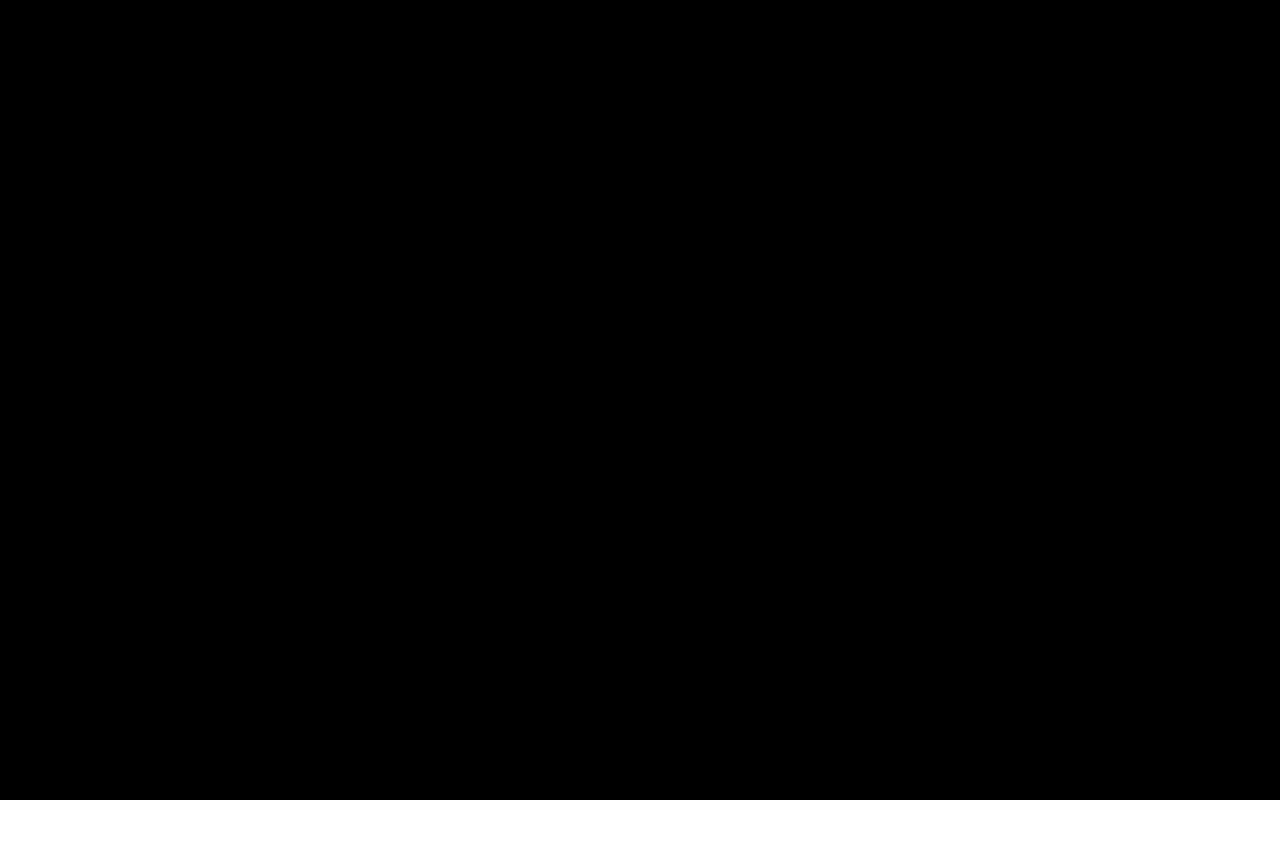
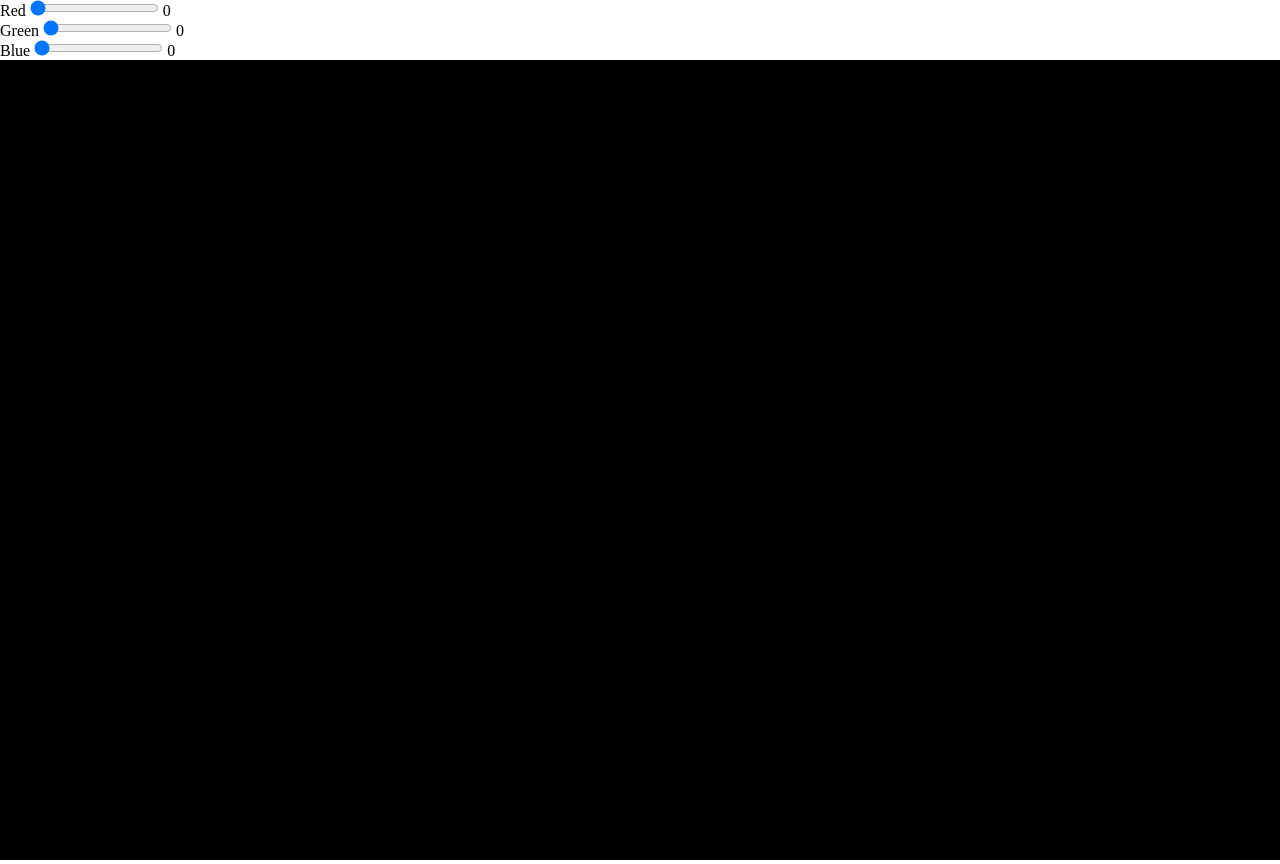
Before and after one commit to harpreetdev01/Project_1, a website built with Vite: page index.html in a window 1280 px wide. Before the commit the page ends 800 px from the top, so only its background shows below. Built offline with nearby package versions, Linux system fonts and the light colour scheme; files whose address does not match are found by name.

Commit message:
basic color config working

```diff
--- a/index.html
+++ b/index.html
@@ -7,7 +7,21 @@
     <title>Vite App</title>
   </head>
   <body>
+    <label for="red">Red</label>
+    <input type="range" id="red" name="red" min="0" max="255" value="0">
+    <span id="red-value">0</span><br>
+
+    <label for="green">Green</label>
+    <input type="range" id="green" name="green" min="0" max="255" value="0">
+    <span id="green-value">0</span><br>
+
+    <label for="blue">Blue</label>
+    <input type="range" id="blue" name="blue" min="0" max="255" value="0">
+    <span id="blue-value">0</span><br>
+
+
     <canvas id="webgl"></canvas>
-    <script type="module" src="/main.js"></script>
+
+    <script type="module" src="/scripts/main.js"></script>
   </body>
 </html>
--- a/main.js
+++ /dev/null
@@ -1,73 +0,0 @@
-import './style.css'
-
-import * as THREE from 'three'
-import { OrbitControls } from 'three/addons/controls/OrbitControls.js'
-import { OBJLoader } from 'three/examples/jsm/Addons.js';
-import { MTLLoader } from 'three/examples/jsm/Addons.js';
-import { FBXLoader } from 'three/examples/jsm/Addons.js';
-// import Stats from './jsm/libs/stats.module.js'
-// import { GUI } from './jsm/libs/lil-gui.module.min.js'
-
-console.log(OBJLoader);
-
-const canvas = document.querySelector('#webgl');
-
-const scene = new THREE.Scene()
-
-const camera = new THREE.PerspectiveCamera(75, window.innerWidth / window.innerHeight, 0.1, 100)
-camera.position.z = 2
-
-const renderer = new THREE.WebGLRenderer({canvas: canvas})
-renderer.setSize(window.innerWidth, window.innerHeight)
-// document.body.appendChild(renderer.domElement)
-
-// Lighting
-const ambientLight = new THREE.AmbientLight(0xffffff, 0.5);
-scene.add(ambientLight);
-const directionalLight = new THREE.DirectionalLight(0xffffff, 1);
-directionalLight.position.set(1, 1, 1).normalize();
-scene.add(directionalLight);
-
-const controls = new OrbitControls(camera, renderer.domElement)
-
-// Load FBX Model
-const fbxLoader = new FBXLoader();
-
-fbxLoader.load(
-  '/assets/models/m-benz-f.fbx',
-  function(object){
-    console.log(object)
-    // object.scale(1, 1, 1);
-    scene.add(object);
-  },
-  function(xhr) {
-    console.log((xhr.loaded / xhr.total * 100) + '% loaded');
-  },
-  function(error){
-    console.error('An error happened', error);
-  }
-);
-
-window.addEventListener(
-    'resize',
-    function () {
-        camera.aspect = window.innerWidth / window.innerHeight
-        camera.updateProjectionMatrix()
-        renderer.setSize(window.innerWidth, window.innerHeight)
-        render()
-    },
-    false
-)
-
-
-function animate() {
-    requestAnimationFrame(animate)
-    controls.update()
-    render()
-}
-
-function render() {
-    renderer.render(scene, camera)
-}
-
-animate()
--- a/package.json
+++ b/package.json
@@ -1,5 +1,5 @@
 {
-  "name": "obj-colour-configurator",
+  "name": "obj-color-configurator",
   "private": true,
   "version": "0.0.0",
   "type": "module",
--- /dev/null
+++ b/scripts/colorSlider.js
@@ -0,0 +1,48 @@
+const colorSlider = () =>
+{
+    const redSlider = document.querySelector('#red');
+    const greenSlider = document.querySelector('#green');
+    const blueSlider = document.querySelector('#blue');
+
+    const redValue = document.querySelector('#red-value');
+    const greenValue = document.querySelector('#green-value');
+    const blueValue = document.querySelector('#blue-value');
+
+    const colorPreview = document.querySelector('#color-preview');
+
+    const colors = {
+        red:   redSlider.value,
+        green: greenSlider.value,
+        blue:  blueSlider.value
+    };
+
+    const updateColor = () =>
+    {
+        colors.red   = redSlider.value;
+        colors.green = greenSlider.value;
+        colors.blue  = blueSlider.value;
+
+        redValue.textContent   = colors.red;
+        greenValue.textContent = colors.green;
+        blueValue.textContent  = colors.blue;
+
+        const color = `rgb(${colors.red}, ${colors.green}, ${colors.blue})`;
+
+        // Trigger update for webgl.js
+        if(typeof window.updateWebGLColor === 'function')
+        {
+            window.updateWebGLColor(colors);
+        }
+    };
+
+    redSlider.addEventListener('input', updateColor);
+    greenSlider.addEventListener('input', updateColor);
+    blueSlider.addEventListener('input', updateColor);
+
+    // Initial call
+    updateColor();
+
+    return colors;
+}
+
+export default colorSlider;
--- /dev/null
+++ b/scripts/main.js
@@ -0,0 +1,9 @@
+import '../styles/style.css';
+import webgl from "./webgl";
+import colorSlider from './colorSlider';
+
+window.onload = () =>
+{
+  const colors = colorSlider();
+  webgl(colors);
+}
--- /dev/null
+++ b/scripts/webgl.js
@@ -0,0 +1,87 @@
+import * as THREE from 'three';
+import { OrbitControls } from 'three/addons/controls/OrbitControls.js';
+import { OBJLoader } from 'three/examples/jsm/loaders/OBJLoader.js';
+import { MTLLoader } from 'three/examples/jsm/loaders/MTLLoader.js';
+
+const webgl = (colors) => {
+    const canvas = document.querySelector('#webgl');
+    const scene = new THREE.Scene();
+
+    const camera = new THREE.PerspectiveCamera(75, window.innerWidth / window.innerHeight, 0.1, 100);
+    camera.position.z = 10;
+
+    const renderer = new THREE.WebGLRenderer({ canvas: canvas });
+    renderer.setSize(window.innerWidth, window.innerHeight);
+
+    // Lighting
+    const ambientLight = new THREE.AmbientLight(0xffffff, 0.5);
+    scene.add(ambientLight);
+    const directionalLight = new THREE.DirectionalLight(0xffffff, 1);
+    directionalLight.position.set(1, 1, 1).normalize();
+    scene.add(directionalLight);
+
+    const controls = new OrbitControls(camera, renderer.domElement);
+
+    let obj = null;
+
+    // Function to update the object's material color
+    const updateObjectColor = (colors) => {
+        const newColor = new THREE.Color(`rgb(${colors.red}, ${colors.green}, ${colors.blue})`);
+        if (obj) {
+            obj.traverse((child) => {
+                if (child.isMesh && child.material) {
+                    child.material.color.set(newColor);
+                }
+            });
+        }
+    };
+
+    // MTL and OBJ Loader
+    const mtlLoader = new MTLLoader();
+    mtlLoader.load('/assets/materials/plane.mtl', (planeMaterial) => {
+        planeMaterial.preload();
+
+        const objLoader = new OBJLoader();
+        objLoader.setMaterials(planeMaterial);
+        objLoader.load('/assets/models/plane.obj', (loadedObj) => {
+            obj = loadedObj;
+            obj.scale.set(3, 3, 3);
+            obj.rotation.x = -Math.PI / 2;
+            obj.position.set(0, 0.5, 1);
+            scene.add(obj);
+
+            // Initial color update after the object is loaded
+            updateObjectColor(colors);
+        }, undefined, (error) => {
+            console.error('An error happened while loading the .obj file: ', error);
+        });
+    }, undefined, (error) => {
+        console.error('An error happened while loading the .mtl file: ', error);
+    });
+
+    // Register the function to update colors dynamically from the sliders
+    window.updateWebGLColor = (updatedColors) => {
+        updateObjectColor(updatedColors);
+    };
+
+    window.addEventListener('resize', () => {
+        camera.aspect = window.innerWidth / window.innerHeight;
+        camera.updateProjectionMatrix();
+        renderer.setSize(window.innerWidth, window.innerHeight);
+        render();
+    });
+
+    function animate() {
+        requestAnimationFrame(animate);
+        controls.update();
+        render();
+    }
+
+    function render() {
+        renderer.render(scene, camera);
+    }
+
+    animate();
+};
+
+export default webgl;
--- a/style.css
+++ /dev/null
@@ -1,96 +0,0 @@
-:root {
-  font-family: Inter, system-ui, Avenir, Helvetica, Arial, sans-serif;
-  line-height: 1.5;
-  font-weight: 400;
-
-  color-scheme: light dark;
-  color: rgba(255, 255, 255, 0.87);
-  background-color: #242424;
-
-  font-synthesis: none;
-  text-rendering: optimizeLegibility;
-  -webkit-font-smoothing: antialiased;
-  -moz-osx-font-smoothing: grayscale;
-}
-
-a {
-  font-weight: 500;
-  color: #646cff;
-  text-decoration: inherit;
-}
-a:hover {
-  color: #535bf2;
-}
-
-body {
-  margin: 0;
-  display: flex;
-  place-items: center;
-  min-width: 320px;
-  min-height: 100vh;
-}
-
-h1 {
-  font-size: 3.2em;
-  line-height: 1.1;
-}
-
-#app {
-  max-width: 1280px;
-  margin: 0 auto;
-  padding: 2rem;
-  text-align: center;
-}
-
-.logo {
-  height: 6em;
-  padding: 1.5em;
-  will-change: filter;
-  transition: filter 300ms;
-}
-.logo:hover {
-  filter: drop-shadow(0 0 2em #646cffaa);
-}
-.logo.vanilla:hover {
-  filter: drop-shadow(0 0 2em #f7df1eaa);
-}
-
-.card {
-  padding: 2em;
-}
-
-.read-the-docs {
-  color: #888;
-}
-
-button {
-  border-radius: 8px;
-  border: 1px solid transparent;
-  padding: 0.6em 1.2em;
-  font-size: 1em;
-  font-weight: 500;
-  font-family: inherit;
-  background-color: #1a1a1a;
-  cursor: pointer;
-  transition: border-color 0.25s;
-}
-button:hover {
-  border-color: #646cff;
-}
-button:focus,
-button:focus-visible {
-  outline: 4px auto -webkit-focus-ring-color;
-}
-
-@media (prefers-color-scheme: light) {
-  :root {
-    color: #213547;
-    background-color: #ffffff;
-  }
-  a:hover {
-    color: #747bff;
-  }
-  button {
-    background-color: #f9f9f9;
-  }
-}
--- /dev/null
+++ b/styles/style.css
@@ -0,0 +1,17 @@
+*, *::before, *::after
+{
+  margin: 0;
+  padding: 0;
+}
+
+
+
+#color-preview {
+  position: absolute;
+  z-index: 2;
+  top: 100px;
+  left: 200px;
+
+  width: 150px;
+  height: 150px;
+}
```
Also changed, not shown: public/assets/materials/plane.mtl (added), public/assets/models/plane.obj (added), 1 other file.
